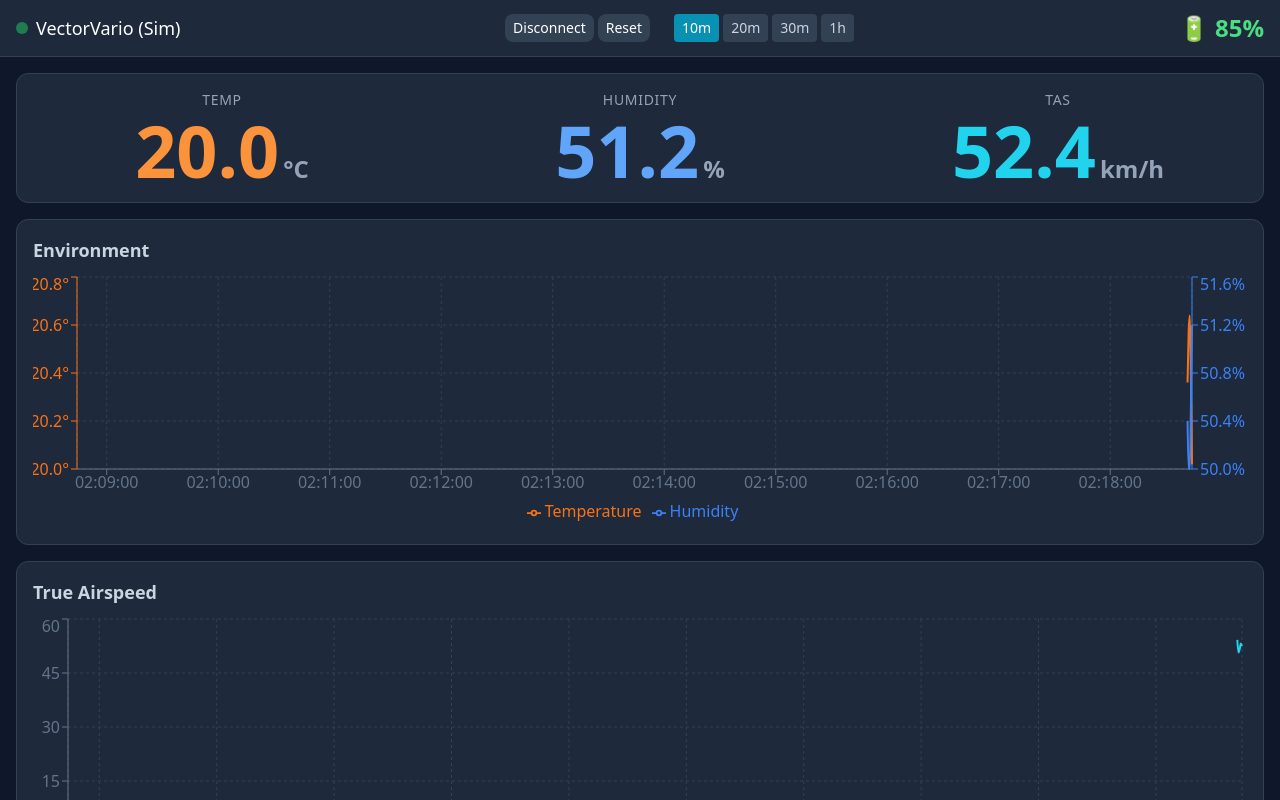
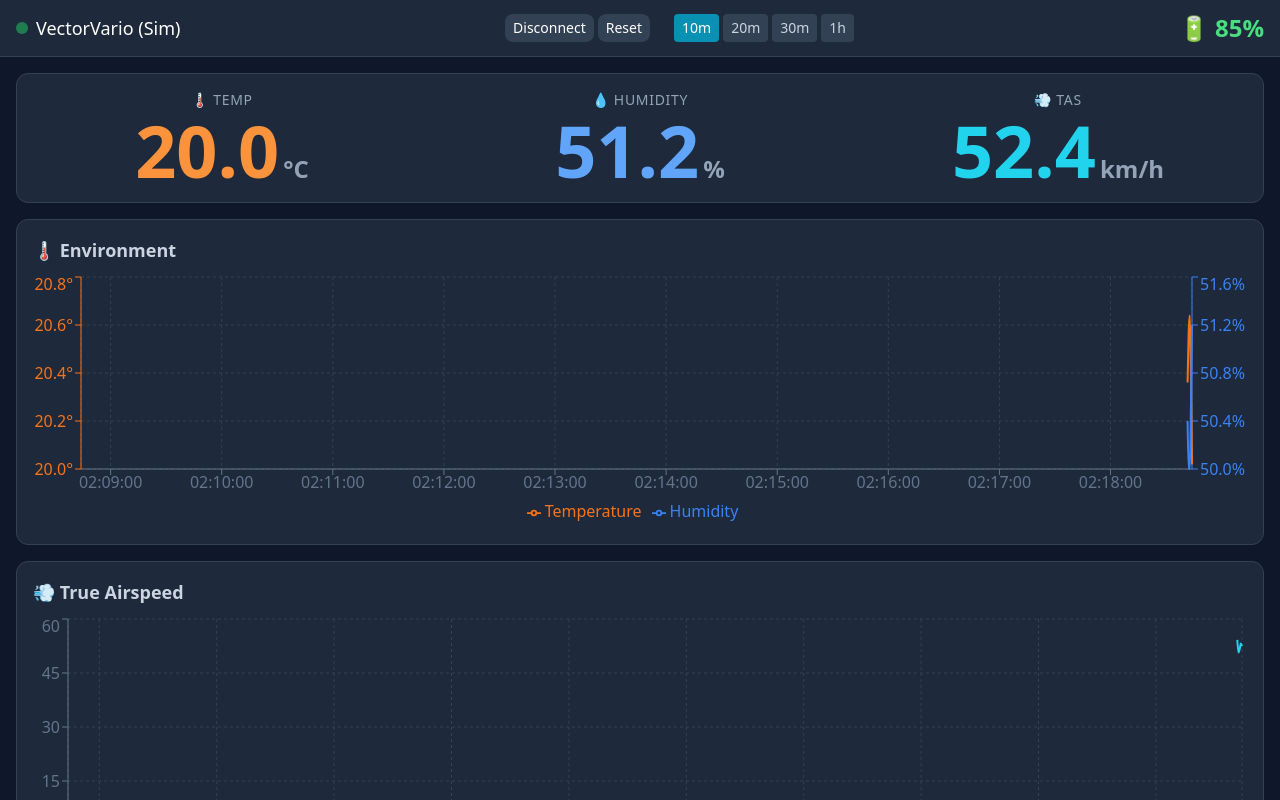
Before and after one commit to zinuzoid/VectorVario-monitor, a React (Vite) app: page / in a window 1280 px wide. Both pictures are taken after a click on the button "Start Sim". Shown: the top 800 px of the page. Built offline with nearby package versions, Linux system fonts and the light colour scheme.

Commit message:
add emoji

```diff
--- a/src/App.jsx
+++ b/src/App.jsx
@@ -22,6 +22,7 @@ function App() {
     humidityHistory,
     error,
     isConnecting,
+    lastUpdate,
     connect,
     disconnect,
     resetData,
@@ -64,7 +65,7 @@ function App() {
 
         {!connected && !useSimulation && (
           <div className="text-center py-12 text-slate-400">
-            <p className="text-lg mb-2">Connect to a VectorVario sensor to start monitoring</p>
+            <p className="text-lg mb-2">Connect to a VectorVario to start monitoring</p>
             <p className="text-sm">Or enable Simulation Mode to test the UI</p>
           </div>
         )}
@@ -74,19 +75,19 @@ function App() {
             {/* Big Number Readouts */}
             <div className="grid grid-cols-3 gap-2 bg-slate-800 rounded-xl border border-slate-700">
               <BigNumber
-                label="Temp"
+                label="🌡️ Temp"
                 value={currentTemp}
                 unit="°C"
                 color="text-orange-400"
               />
               <BigNumber
-                label="Humidity"
+                label="💧 Humidity"
                 value={currentHumidity}
                 unit="%"
                 color="text-blue-400"
               />
               <BigNumber
-                label="TAS"
+                label="💨 TAS"
                 value={currentTAS}
                 unit="km/h"
                 color="text-cyan-400"
@@ -96,6 +97,12 @@ function App() {
             {/* Graphs */}
             <EnvGraph tempData={tempHistory} humidityData={humidityHistory} windowMinutes={windowMinutes} />
             <TASGraph data={tasHistory} windowMinutes={windowMinutes} />
+
+            {lastUpdate && (
+              <p className="text-center text-xs text-slate-500">
+                📡 Last sensor update: {new Date(lastUpdate).toLocaleTimeString('en-US', { hour12: false })}
+              </p>
+            )}
           </>
         )}
       </main>
--- a/src/components/EnvGraph.jsx
+++ b/src/components/EnvGraph.jsx
@@ -44,7 +44,7 @@ export function EnvGraph({ tempData, humidityData, windowMinutes = 10 }) {
 
   return (
     <div className="bg-slate-800 rounded-xl p-2 sm:p-4 border border-slate-700">
-      <h2 className="text-lg font-semibold text-slate-300 mb-2">Environment</h2>
+      <h2 className="text-lg font-semibold text-slate-300 mb-2">🌡️ Environment</h2>
       <div className="h-48 md:h-64">
         <ResponsiveContainer width="100%" height="100%">
           <LineChart data={mergedData} margin={{ top: 5, right: 5, bottom: 5, left: 0 }}>
@@ -63,7 +63,7 @@ export function EnvGraph({ tempData, humidityData, windowMinutes = 10 }) {
               stroke="#f97316"
               domain={['auto', 'auto']}
               tickFormatter={(v) => `${v.toFixed(1)}°`}
-              width={44}
+              width={48}
             />
             <YAxis
               yAxisId="humidity"
--- a/src/components/TASGraph.jsx
+++ b/src/components/TASGraph.jsx
@@ -29,7 +29,7 @@ export function TASGraph({ data, windowMinutes = 10 }) {
 
   return (
     <div className="bg-slate-800 rounded-xl p-2 sm:p-4 border border-slate-700">
-      <h2 className="text-lg font-semibold text-slate-300 mb-2">True Airspeed</h2>
+      <h2 className="text-lg font-semibold text-slate-300 mb-2">💨 True Airspeed</h2>
       <div className="h-48 md:h-64">
         <ResponsiveContainer width="100%" height="100%">
           <LineChart data={windowData} margin={{ top: 5, right: 5, bottom: 5, left: 0 }}>
--- a/src/hooks/useVectorVario.js
+++ b/src/hooks/useVectorVario.js
@@ -23,6 +23,7 @@ export function useVectorVario(useSimulation = false) {
   const [humidityHistory, setHumidityHistory] = useState([]);
   const [error, setError] = useState(null);
   const [isConnecting, setIsConnecting] = useState(false);
+  const [lastUpdate, setLastUpdate] = useState(null);
 
   const simulationRef = useRef(null);
   const startTimeRef = useRef(null);
@@ -66,6 +67,7 @@ export function useVectorVario(useSimulation = false) {
   const addDataPoint = useCallback((type, value) => {
     const timestamp = getTimestamp();
     const point = { time: timestamp, value };
+    setLastUpdate(timestamp);
 
     switch (type) {
       case 'tas':
@@ -184,6 +186,7 @@ export function useVectorVario(useSimulation = false) {
     humidityHistory,
     error,
     isConnecting,
+    lastUpdate,
     connect,
     disconnect,
     resetData,
```
